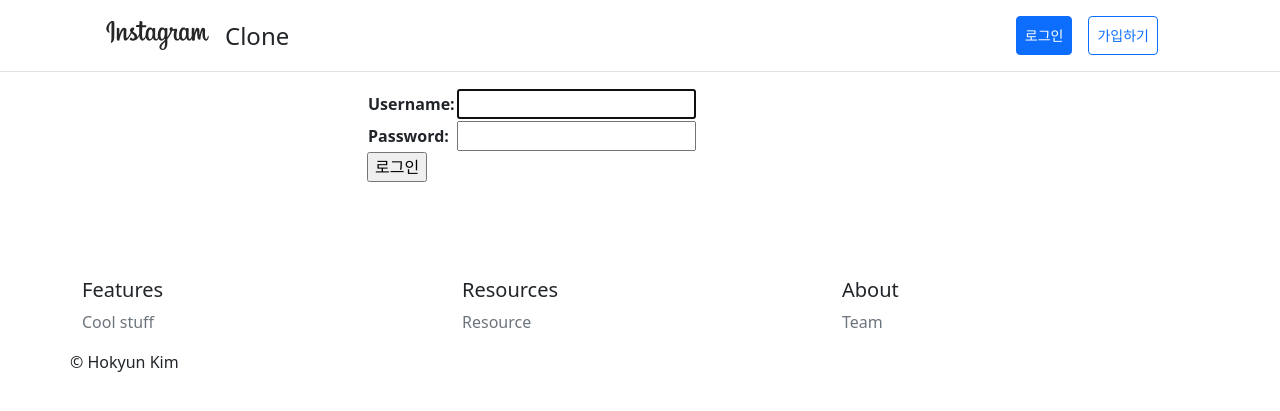
After one commit to hgk9872/instagram_clone, a Django app: page /accounts/login/ in a window 1280 px wide. The commit adds this page. Shown: the top 411 px of the page. Run offline with Django 4.2, Linux system fonts and the light colour scheme; some libraries are stand-ins or nearby versions.

Commit message:
로그인, 로그아웃 구현

```diff
--- a/accounts/urls.py
+++ b/accounts/urls.py
@@ -3,4 +3,6 @@ from . import views
 
 urlpatterns = [
     path('signup/', views.signup, name='signup'),
+    path('login/', views.login, name='login'),
+    path('logout/', views.logout, name='logout'),
 ]
--- /dev/null
+++ b/templates/accounts/login_form.html
@@ -0,0 +1,11 @@
+{% extends "accounts/layout.html" %}
+
+{% block content %}
+    <div class="container">
+        <div class="row">
+            <div class="col-sm-6 offset-sm-3">
+                {% include "_form.html" with submit_label="로그인" %}
+            </div>
+        </div>
+    </div>
+{% endblock %}
--- a/templates/layout.html
+++ b/templates/layout.html
@@ -36,6 +36,11 @@
                         <a class="btn btn-primary btn-sm me-3 py-2" href="#">로그인</a>
                         <a class="btn btn-outline-primary btn-sm me-3 py-2" href="#">가입하기</a>
                     </nav>
+                    {% if user.is_authenticated %}
+                    <div>
+                        {{ user }} 님
+                    </div>
+                    {% endif %}
                 </div>
             </div>
         </div>
```
Also changed, not shown: accounts/views.py (+11 -0 lines).
